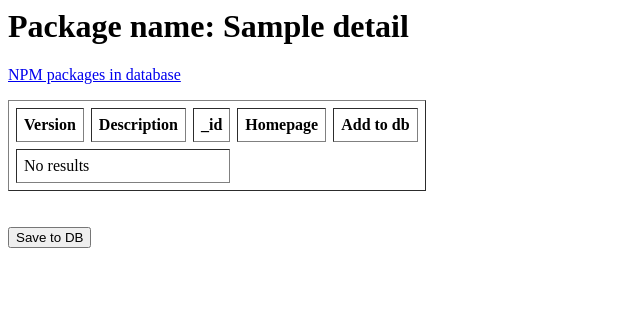
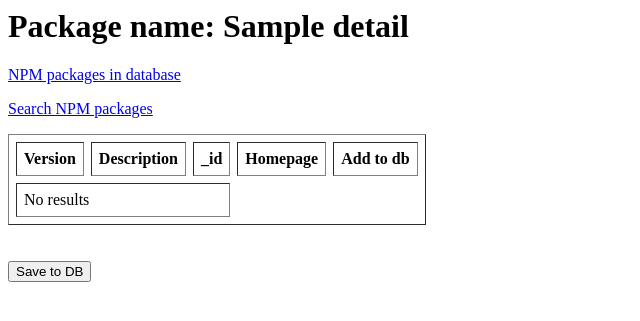
Before and after one commit to ulibarri/npm-package-search, a Node server app: template server/views/npmtable.ejs in a window 1280 px wide. Shown: the top 321 px of the page, without its empty margins (0-640 px from the left). Run offline with Node 20, Linux system fonts and the light colour scheme; the template is opened without the code that fills it: most values are stand-ins (such as "Sample title", 1, 10 or a date in 2020).

Commit message:
anchors added

```diff
--- a/server/server.js
+++ b/server/server.js
@@ -91,7 +91,7 @@ app.get("/packs/:id", (req, res) => {
 });
 
 if (!module.parent) {
-  app.listen(port, () => {
-    console.log(`server listening on port ${port}`);
+  app.listen(3000, () => {
+    console.log(`server listening on port 3000`);
   });
 }
--- a/server/views/npmsingle.ejs
+++ b/server/views/npmsingle.ejs
@@ -8,6 +8,9 @@
     <form action="/save" method="POST"></form>
     <p>
         <a href="/packs">NPM packages in database</a>
+    </p>
+    <p>
+        <a href="/">Search NPM packages</a>
     </p>
     <table border="1" cellpadding="7" cellspacing="7">
         <tr>
@@ -63,7 +66,7 @@
                     "homepage": h
                 });
             }
-            console.log(JSON.stringify(results, undefined, 2));
+            //console.log(JSON.stringify(results, undefined, 2));
             $.ajax({
                 type: 'POST',
                 data: JSON.stringify(({ results })),
--- a/server/views/npmtable.ejs
+++ b/server/views/npmtable.ejs
@@ -8,6 +8,9 @@
     <form action="/save" method="POST">
         <p>
             <a href="/packs">NPM packages in database</a>
+        </p>
+        <p>
+            <a href="/">Search NPM packages</a>
         </p>
         <table border="1" cellpadding="7" cellspacing="7" id="results">
             <tr>
```
